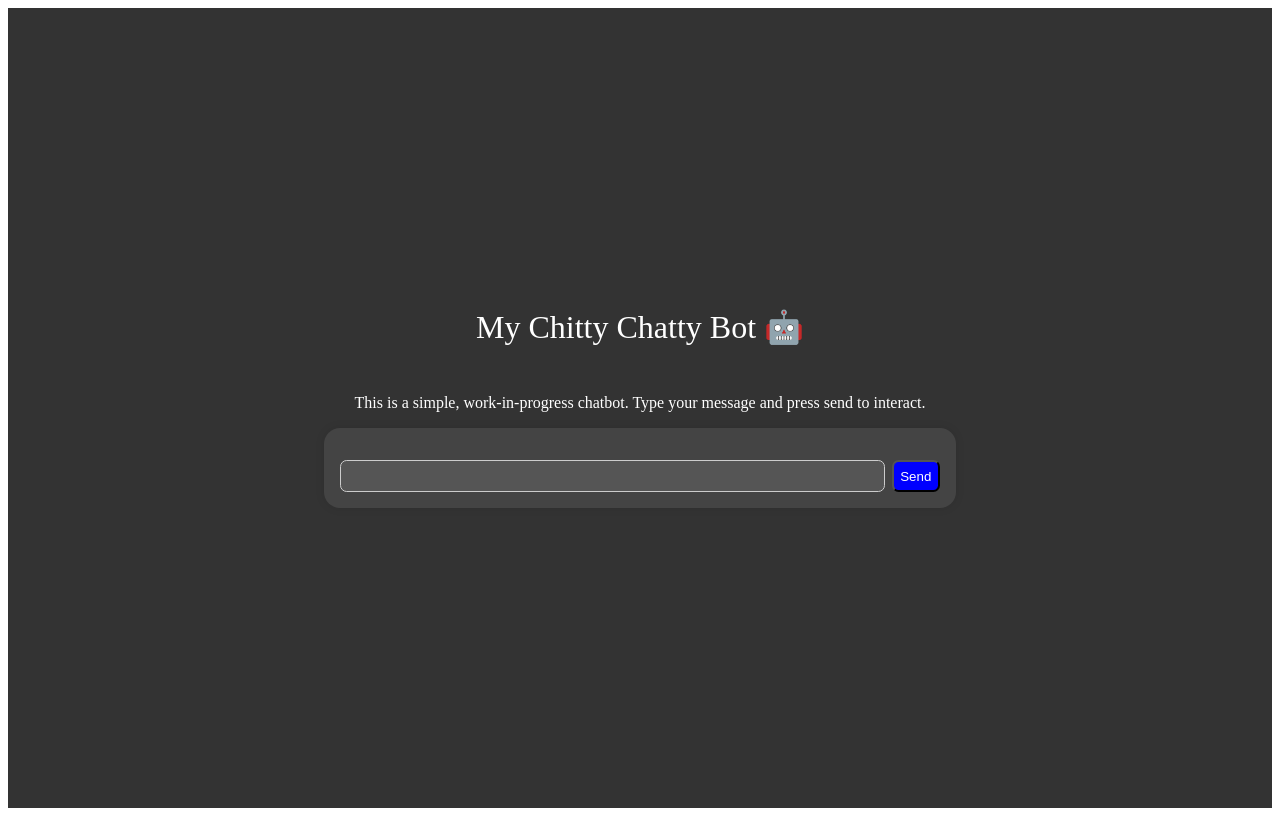
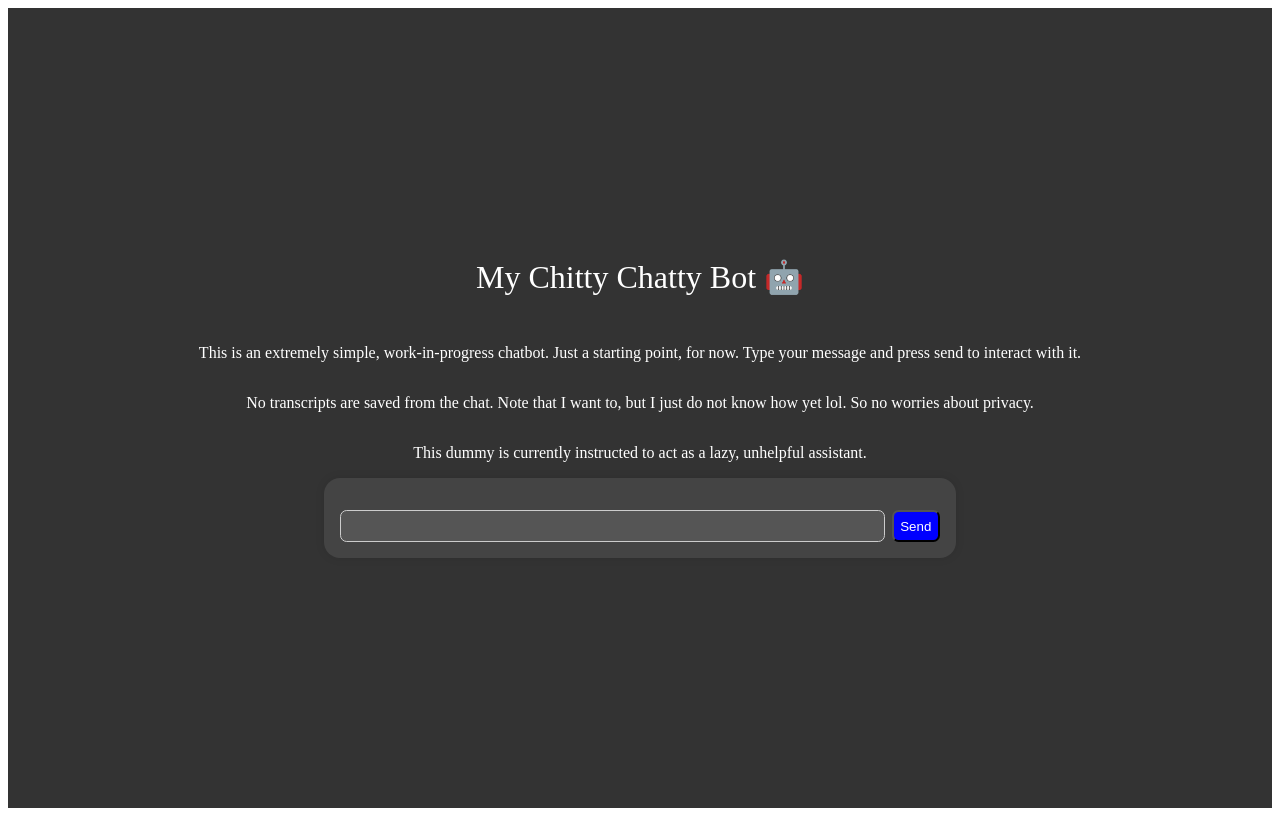
Before and after one commit to TheLegitSmit/GitCo, a Next.js app: page / in a window 1280 px wide. Built offline with nearby package versions, Linux system fonts and the light colour scheme.

Commit message:
update text

```diff
--- a/src/pages/index.tsx
+++ b/src/pages/index.tsx
@@ -43,7 +43,9 @@ export default function Chat() {
   return (
     <div style={{ display: 'flex', flexDirection: 'column', justifyContent: 'center', alignItems: 'center', height: '100vh', backgroundColor: '#333', color: '#fff', margin: 0 }}>
       <header style={{ fontSize: '2em', marginBottom: '1em' }}>My Chitty Chatty Bot 🤖</header>
-      <p style={{ marginBottom: '1em', textAlign: 'center' }}>This is a simple, work-in-progress chatbot. Type your message and press send to interact.</p>
+      <p style={{ marginBottom: '1em', textAlign: 'center' }}>This is an extremely simple, work-in-progress chatbot. Just a starting point, for now. Type your message and press send to interact with it.</p>
+      <p style={{ marginBottom: '1em', textAlign: 'center' }}>No transcripts are saved from the chat. Note that I want to, but I just do not know how yet lol. So no worries about privacy.</p>
+      <p style={{ marginBottom: '1em', textAlign: 'center' }}>This dummy is currently instructed to act as a lazy, unhelpful assistant.</p>
       <div style={{ padding: '1em', backgroundColor: '#444', borderRadius: '1em', boxShadow: '0 0 10px rgba(0,0,0,0.1)', width: '90%', maxWidth: '600px' }}>
         <div style={{ marginBottom: '1em' }}>
           {messages.map((message, index) => (
```
